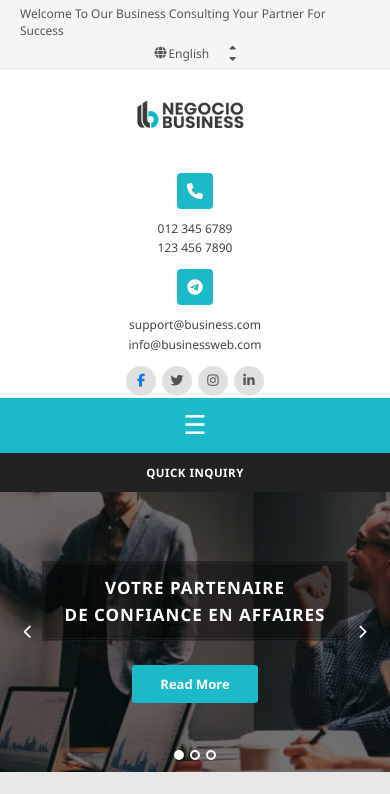
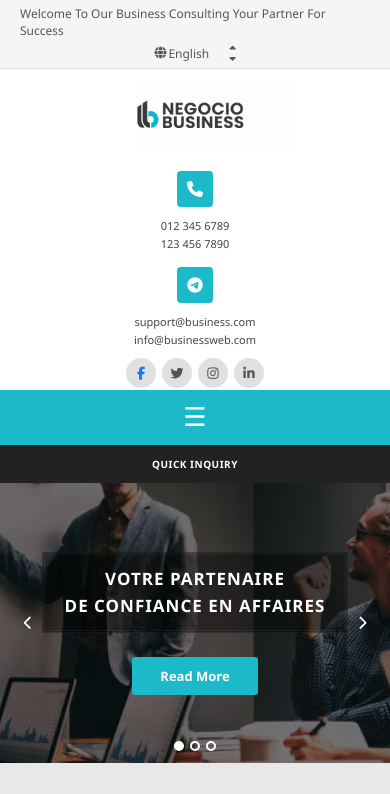
Before and after one commit to Prince-Darniche/negocio-business, a plain HTML site: page index.html in a window 390 px wide. Shown: the top 794 px of the page. Drawn offline with Linux system fonts and the light colour scheme.

Commit message:
Add files via upload

```diff
--- a/style.css
+++ b/style.css
@@ -11,6 +11,20 @@ body {
   font-family: 'Segoe UI', Arial, sans-serif;
   color: #222;
   font-size: 14px;
+}
+* {
+  margin: 0;
+  padding: 0;
+  box-sizing: border-box;
+  max-width: 100%;
+}
+
+body {
+  overflow-x: hidden;
+}
+
+html {
+  overflow-x: hidden;
 }
 
 a {
@@ -3338,3 +3352,39 @@ a {
     font-size: 18px;
   }
 }
+@media (max-width: 1024px) {
+
+  /* Navbar */
+  .nav-links li a {
+    padding: 12px 8px;
+    font-size: 10px;
+  }
+
+  .quick-inquiry {
+    padding: 12px 10px;
+    font-size: 10px;
+  }
+
+  /* Header */
+  .header-inner {
+    gap: 10px;
+  }
+
+  .header-contact {
+    gap: 15px;
+  }
+
+  .contact-text span {
+    font-size: 11px;
+  }
+
+  /* Services */
+  .services-grid {
+    grid-template-columns: repeat(2, 1fr);
+  }
+
+  /* Intro */
+  .intro-left h2 {
+    font-size: 14px;
+  }
+}
```
